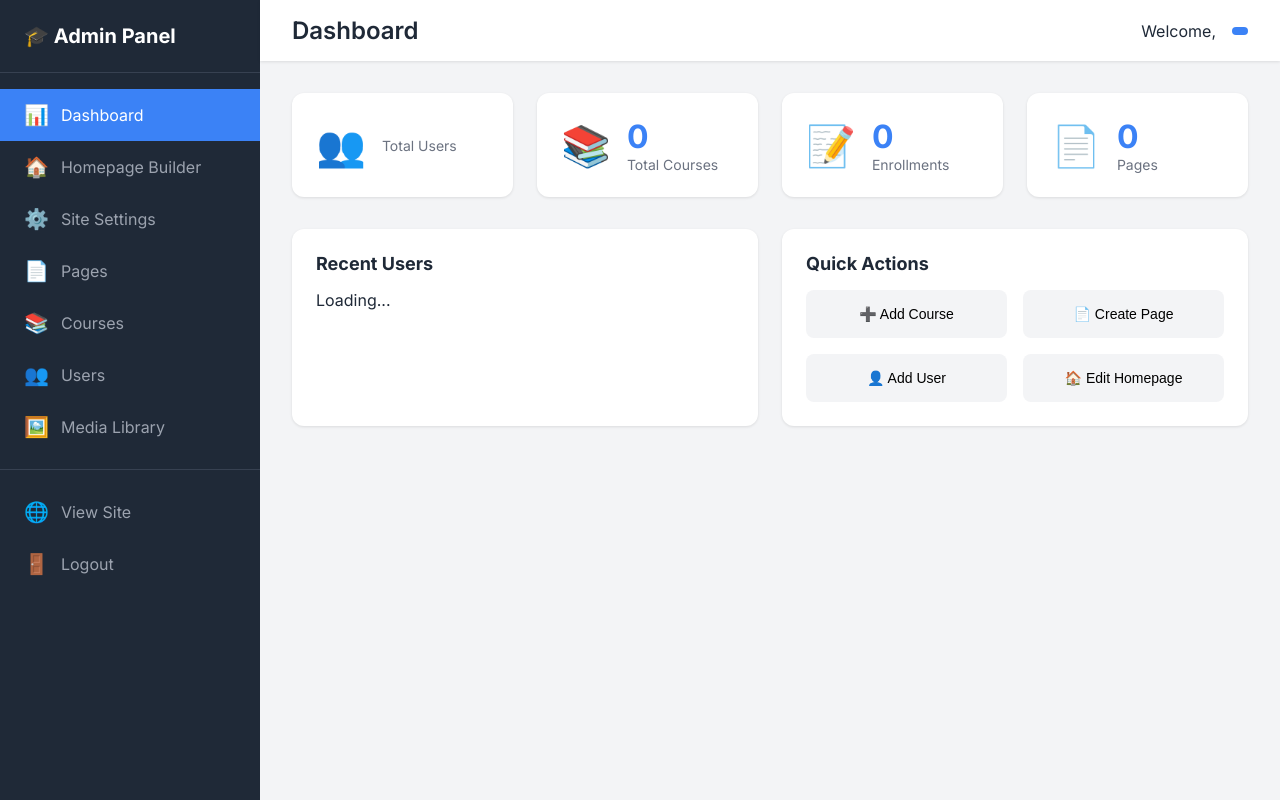
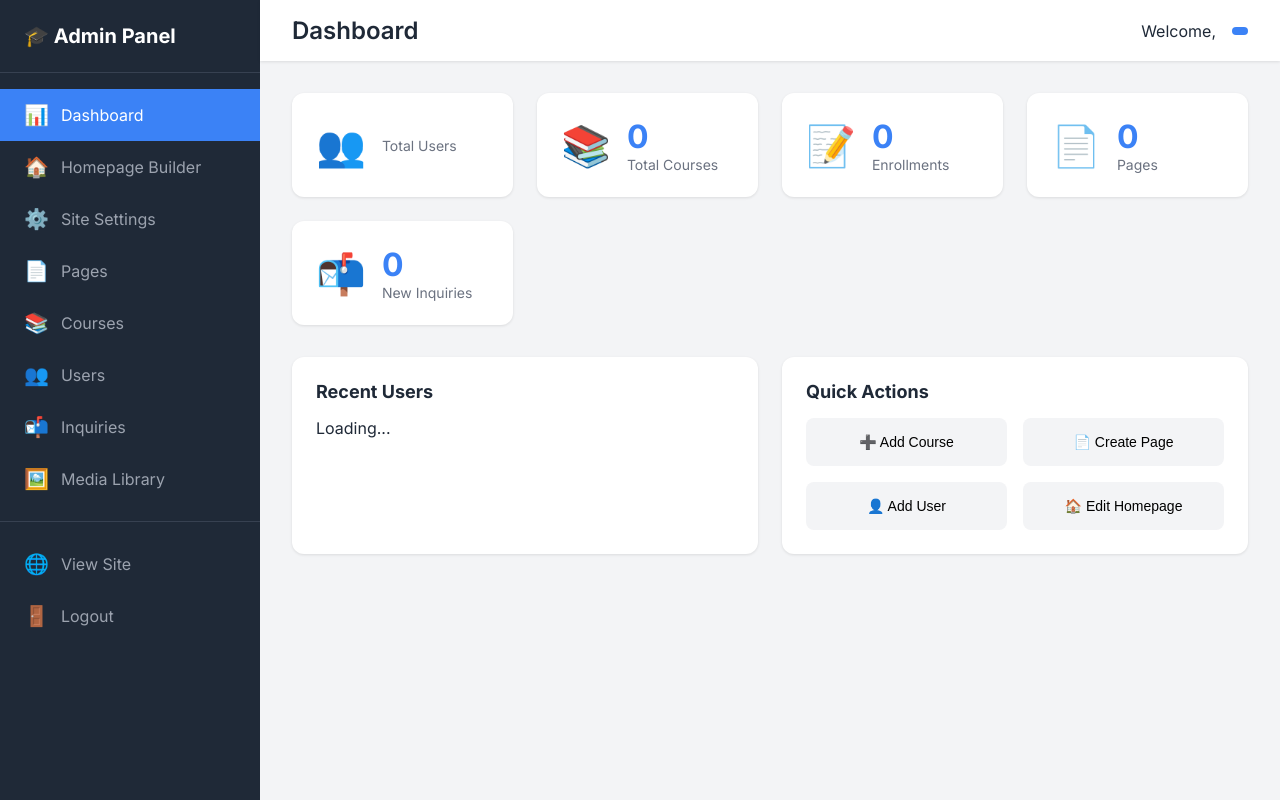
Before and after one commit to dadad132/LMS, a FastAPI app: template app/templates/admin/index.html in a window 1280 px wide. Run offline with FastAPI, Linux system fonts and the light colour scheme; the template is opened without the code that fills it, so the values that code supplies are empty; some libraries are stand-ins or nearby versions.

Commit message:
Add Inquiries/Tickets section to admin panel with notification badge

```diff
--- a/app/static/js/admin.js
+++ b/app/static/js/admin.js
@@ -24,6 +24,7 @@ document.addEventListener('DOMContentLoaded', function() {
     loadDashboardData();
     loadSiteSettings();
     loadHomepageSettings();
+    loadUnreadInquiryCount(); // Load notification badge
 });
 
 function showSection(sectionId) {
@@ -49,6 +50,7 @@ function showSection(sectionId) {
         'pages': 'Pages',
         'courses': 'Courses',
         'users': 'Users',
+        'inquiries': 'Contact Inquiries',
         'media': 'Media Library',
         'system': 'System Update'
     };
@@ -61,6 +63,7 @@ function showSection(sectionId) {
         case 'courses': loadCourses(); break;
         case 'system': loadSystemInfo(); break;
         case 'users': loadUsers(); break;
+        case 'inquiries': loadInquiries(); break;
         case 'media': loadMedia(); break;
     }
 }
@@ -93,6 +96,14 @@ async function loadDashboardData() {
         // Load pages
         const pages = await fetch('/api/admin/pages').then(r => r.json());
         document.getElementById('totalPages').textContent = pages.length;
+
+        // Load unread inquiries count
+        try {
+            const inquiryStats = await fetch('/api/admin/inquiries/stats/unread').then(r => r.json());
+            document.getElementById('totalInquiries').textContent = inquiryStats.unread_count || 0;
+        } catch (e) {
+            document.getElementById('totalInquiries').textContent = 0;
+        }
 
     } catch (error) {
         console.error('Dashboard error:', error);
@@ -2132,3 +2143,207 @@ function escapeHtml(text) {
     div.textContent = text;
     return div.innerHTML;
 }
+
+// ==================== Inquiries/Tickets ====================
+
+async function loadUnreadInquiryCount() {
+    try {
+        const response = await fetch('/api/admin/inquiries/stats/unread');
+        const data = await response.json();
+        const badge = document.getElementById('inquiryBadge');
+        if (badge) {
+            if (data.unread_count > 0) {
+                badge.textContent = data.unread_count;
+                badge.style.display = 'inline';
+            } else {
+                badge.style.display = 'none';
+            }
+        }
+    } catch (error) {
+        console.error('Error loading unread count:', error);
+    }
+}
+
+async function loadInquiries() {
+    const tbody = document.getElementById('inquiriesTable');
+    tbody.innerHTML = '<tr><td colspan="6">Loading...</td></tr>';
+
+    try {
+        const unreadOnly = document.getElementById('showUnreadOnly')?.checked || false;
+        const response = await fetch(`/api/admin/inquiries?unread_only=${unreadOnly}`);
+        const data = await response.json();
+
+        if (data.inquiries && data.inquiries.length > 0) {
+            tbody.innerHTML = data.inquiries.map(inquiry => `
+                <tr class="${!inquiry.is_read ? 'unread-row' : ''}" style="${!inquiry.is_read ? 'background: #fef3c7;' : ''}">
+                    <td>
+                        ${!inquiry.is_read ? '<span class="badge" style="background: #3b82f6; color: white;">New</span>' :
+                          inquiry.is_replied ? '<span class="badge" style="background: #10b981; color: white;">Replied</span>' :
+                          '<span class="badge" style="background: #9ca3af; color: white;">Read</span>'}
+                    </td>
+                    <td>${formatDate(inquiry.created_at)}</td>
+                    <td><strong>${escapeHtml(inquiry.name)}</strong></td>
+                    <td><a href="mailto:${escapeHtml(inquiry.email)}">${escapeHtml(inquiry.email)}</a></td>
+                    <td>${escapeHtml(inquiry.subject)}</td>
+                    <td>
+                        <button class="btn btn-sm btn-outline" onclick="viewInquiry(${inquiry.id})" title="View Details">👁️</button>
+                        <button class="btn btn-sm btn-outline" onclick="replyInquiry(${inquiry.id}, '${escapeHtml(inquiry.email)}')" title="Reply">📧</button>
+                        <button class="btn btn-sm btn-danger" onclick="deleteInquiry(${inquiry.id})" title="Delete">🗑️</button>
+                    </td>
+                </tr>
+            `).join('');
+        } else {
+            tbody.innerHTML = '<tr><td colspan="6" style="text-align: center;">No inquiries found</td></tr>';
+        }
+
+        // Refresh the unread count
+        loadUnreadInquiryCount();
+
+    } catch (error) {
+        console.error('Error loading inquiries:', error);
+        tbody.innerHTML = '<tr><td colspan="6" style="color: red;">Error loading inquiries</td></tr>';
+    }
+}
+
+async function viewInquiry(id) {
+    try {
+        const response = await fetch(`/api/admin/inquiries/${id}`);
+        const inquiry = await response.json();
+
+        const modal = document.getElementById('modal');
+        const modalContent = document.getElementById('modalContent');
+
+        modalContent.innerHTML = `
+            <h2>📧 Inquiry Details</h2>
+            <div style="margin-top: 1.5rem;">
+                <div style="display: grid; gap: 1rem;">
+                    <div style="display: flex; justify-content: space-between; flex-wrap: wrap; gap: 0.5rem;">
+                        <span><strong>Status:</strong>
+                            ${!inquiry.is_read ? '<span class="badge" style="background: #3b82f6; color: white;">New</span>' :
+                              inquiry.is_replied ? '<span class="badge" style="background: #10b981; color: white;">Replied</span>' :
+                              '<span class="badge" style="background: #9ca3af; color: white;">Read</span>'}
+                        </span>
+                        <span><strong>Received:</strong> ${formatDate(inquiry.created_at)}</span>
+                    </div>
+                    <hr>
+                    <div><strong>From:</strong> ${escapeHtml(inquiry.name)}</div>
+                    <div><strong>Email:</strong> <a href="mailto:${escapeHtml(inquiry.email)}">${escapeHtml(inquiry.email)}</a></div>
+                    ${inquiry.phone ? `<div><strong>Phone:</strong> <a href="tel:${escapeHtml(inquiry.phone)}">${escapeHtml(inquiry.phone)}</a></div>` : ''}
+                    <div><strong>Subject:</strong> ${escapeHtml(inquiry.subject)}</div>
+                    <hr>
+                    <div><strong>Message:</strong></div>
+                    <div style="background: #f8f9fa; padding: 1rem; border-radius: 8px; white-space: pre-wrap;">${escapeHtml(inquiry.message)}</div>
+                    ${inquiry.reply_notes ? `
+                        <hr>
+                        <div><strong>Reply Notes:</strong></div>
+                        <div style="background: #e0f2fe; padding: 1rem; border-radius: 8px; white-space: pre-wrap;">${escapeHtml(inquiry.reply_notes)}</div>
+                        ${inquiry.replied_at ? `<div style="font-size: 0.875rem; color: #666;">Replied on: ${formatDate(inquiry.replied_at)}</div>` : ''}
+                    ` : ''}
+                </div>
+
+                <div style="margin-top: 1.5rem;">
+                    <label><strong>Add Reply Notes:</strong></label>
+                    <textarea id="replyNotesInput" rows="3" style="width: 100%; margin-top: 0.5rem; padding: 0.5rem; border: 1px solid #ddd; border-radius: 4px;" placeholder="Add notes about this inquiry...">${inquiry.reply_notes || ''}</textarea>
+                </div>
+
+                <div style="display: flex; gap: 0.5rem; margin-top: 1.5rem; flex-wrap: wrap;">
+                    <button class="btn btn-primary" onclick="updateInquiryNotes(${id})">💾 Save Notes</button>
+                    <button class="btn btn-outline" onclick="markAsReplied(${id})">${inquiry.is_replied ? '↩️ Mark as Unreplied' : '✅ Mark as Replied'}</button>
+                    <button class="btn btn-outline" onclick="replyInquiry(${id}, '${escapeHtml(inquiry.email)}')">📧 Send Email</button>
+                    <button class="btn btn-outline" onclick="closeModal()">Close</button>
+                </div>
+            </div>
+        `;
+
+        modal.style.display = 'flex';
+
+        // Refresh the list (which will mark as read)
+        loadInquiries();
+
+    } catch (error) {
+        console.error('Error viewing inquiry:', error);
+        alert('Error loading inquiry details');
+    }
+}
+
+function replyInquiry(id, email) {
+    // Open default email client
+    window.location.href = `mailto:${email}`;
+}
+
+async function updateInquiryNotes(id) {
+    const notes = document.getElementById('replyNotesInput')?.value || '';
+
+    try {
+        const response = await fetch(`/api/admin/inquiries/${id}`, {
+            method: 'PATCH',
+            headers: { 'Content-Type': 'application/json' },
+            body: JSON.stringify({ reply_notes: notes })
+        });
+
+        if (response.ok) {
+            alert('Notes saved!');
+            loadInquiries();
+        } else {
+            alert('Failed to save notes');
+        }
+    } catch (error) {
+        console.error('Error updating notes:', error);
+        alert('Error saving notes');
+    }
+}
+
+async function markAsReplied(id) {
+    try {
+        // First get current state
+        const checkResponse = await fetch(`/api/admin/inquiries/${id}`);
+        const inquiry = await checkResponse.json();
+
+        const response = await fetch(`/api/admin/inquiries/${id}`, {
+            method: 'PATCH',
+            headers: { 'Content-Type': 'application/json' },
+            body: JSON.stringify({ is_replied: !inquiry.is_replied })
+        });
+
+        if (response.ok) {
+            closeModal();
+            loadInquiries();
+        } else {
+            alert('Failed to update status');
+        }
+    } catch (error) {
+        console.error('Error updating status:', error);
+        alert('Error updating status');
+    }
+}
+
+async function deleteInquiry(id) {
+    if (!confirm('Are you sure you want to delete this inquiry?')) return;
+
+    try {
+        const response = await fetch(`/api/admin/inquiries/${id}`, {
+            method: 'DELETE'
+        });
+
+        if (response.ok) {
+            loadInquiries();
+        } else {
+            alert('Failed to delete inquiry');
+        }
+    } catch (error) {
+        console.error('Error deleting inquiry:', error);
+        alert('Error deleting inquiry');
+    }
+}
+
+function formatDate(dateString) {
+    if (!dateString) return '-';
+    const date = new Date(dateString);
+    return date.toLocaleDateString('en-US', {
+        year: 'numeric',
+        month: 'short',
+        day: 'numeric',
+        hour: '2-digit',
+        minute: '2-digit'
+    });
+}
--- a/app/templates/admin/index.html
+++ b/app/templates/admin/index.html
@@ -35,6 +35,10 @@
                 </a>
                 <a href="#users" class="nav-item" data-section="users">
                     <span class="nav-icon">👥</span> Users
+                </a>
+                <a href="#inquiries" class="nav-item" data-section="inquiries">
+                    <span class="nav-icon">📬</span> Inquiries
+                    <span class="badge badge-notification" id="inquiryBadge" style="display: none; background: #ef4444; color: white; margin-left: 0.5rem; padding: 0.125rem 0.5rem; border-radius: 999px; font-size: 0.75rem;">0</span>
                 </a>
                 <a href="#media" class="nav-item" data-section="media">
                     <span class="nav-icon">🖼️</span> Media Library
@@ -98,6 +102,13 @@
                             <div class="stat-info">
                                 <span class="stat-value" id="totalPages">0</span>
                                 <span class="stat-label">Pages</span>
+                            </div>
+                        </div>
+                        <div class="stat-card" style="cursor: pointer;" onclick="showSection('inquiries')">
+                            <div class="stat-icon">📬</div>
+                            <div class="stat-info">
+                                <span class="stat-value" id="totalInquiries">0</span>
+                                <span class="stat-label">New Inquiries</span>
                             </div>
                         </div>
                     </div>
@@ -511,6 +522,37 @@
                     </div>
                 </section>
 
+                <!-- Inquiries/Tickets Section -->
+                <section id="inquiries" class="content-section">
+                    <div class="section-header">
+                        <h3>Contact Inquiries</h3>
+                        <div style="display: flex; gap: 0.5rem;">
+                            <button class="btn btn-outline" onclick="loadInquiries()" title="Refresh">🔄 Refresh</button>
+                            <label class="btn btn-outline">
+                                <input type="checkbox" id="showUnreadOnly" onchange="loadInquiries()" style="margin-right: 0.5rem;">
+                                Unread Only
+                            </label>
+                        </div>
+                    </div>
+                    <div class="card">
+                        <table class="data-table">
+                            <thead>
+                                <tr>
+                                    <th>Status</th>
+                                    <th>Date</th>
+                                    <th>Name</th>
+                                    <th>Email</th>
+                                    <th>Subject</th>
+                                    <th>Actions</th>
+                                </tr>
+                            </thead>
+                            <tbody id="inquiriesTable">
+                                <tr><td colspan="6">Loading...</td></tr>
+                            </tbody>
+                        </table>
+                    </div>
+                </section>
+
                 <!-- Media Section -->
                 <section id="media" class="content-section">
                     <div class="section-header">
```
